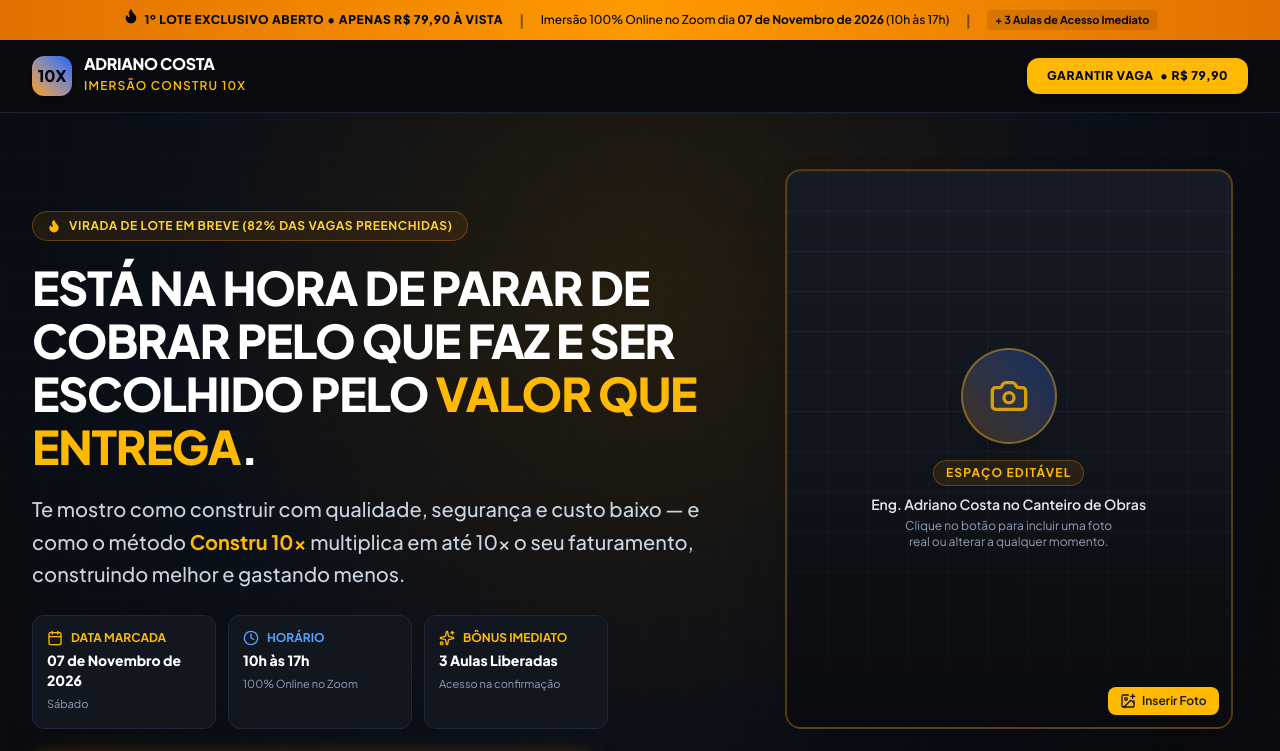
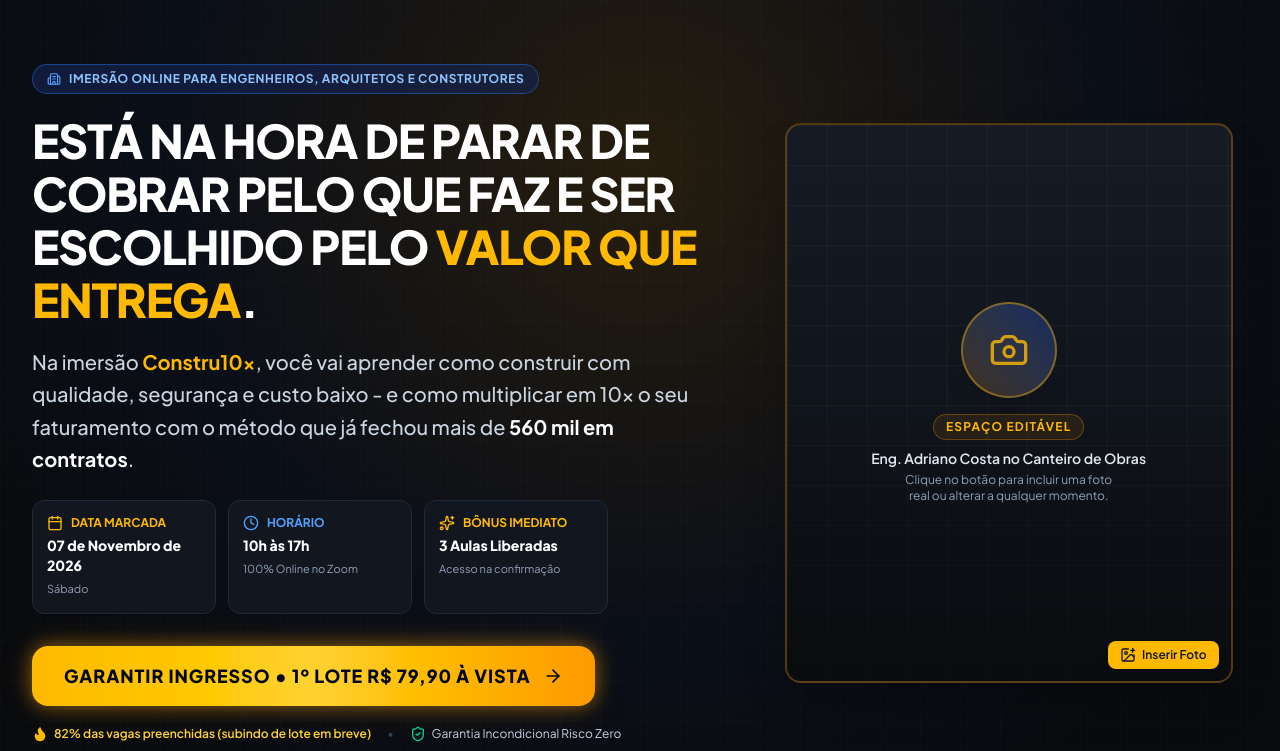
Before and after one commit to projetoadrianocosta/Constru10x_LP, a React (Vite) app: page / in a window 1280 px wide. Shown: the top 751 px of the page. Built offline with nearby package versions, Linux system fonts and the light colour scheme.

Commit message:
refactor: remove top scarcity banner
Clean up header by removing the top scarcity ticker to streamline the sales page layout.

```diff
--- a/src/App.tsx
+++ b/src/App.tsx
@@ -32,7 +32,6 @@
   TESTIMONIALS,
   FAQS
 } from './data/eventData';
-import { CountdownTimer } from './components/CountdownTimer';
 import { EditableImage } from './components/EditableImage';
 import { RevenueCalculator } from './components/RevenueCalculator';
 import { BonusModal } from './components/BonusModal';
@@ -56,57 +55,8 @@
   return (
     <div className="min-h-screen bg-[#090b0e] text-[#F3F4F6] relative selection:bg-amber-400 selection:text-slate-950">
 
-      {/* 1. TOP SCARCITY TICKER */}
-      <div className="bg-gradient-to-r from-amber-600 via-amber-500 to-amber-600 text-slate-950 py-2.5 px-4 font-bold text-xs sm:text-sm text-center shadow-lg relative z-30">
-        <div className="max-w-7xl mx-auto flex flex-wrap items-center justify-center gap-2 sm:gap-4">
-          <span className="flex items-center gap-1.5 uppercase tracking-wider text-[11px] sm:text-xs font-black">
-            <Flame className="w-4 h-4 text-slate-950 fill-slate-950 animate-bounce" />
-            1º LOTE EXCLUSIVO ABERTO • APENAS R$ 79,90 À VISTA
-          </span>
-          <span className="hidden md:inline text-slate-950/50">|</span>
-          <span className="text-xs font-medium">
-            Imersão 100% Online no Zoom dia <strong>07 de Novembro de 2026</strong> (10h às 17h)
-          </span>
-          <span className="hidden lg:inline text-slate-950/50">|</span>
-          <span className="text-[11px] font-bold text-slate-950 bg-black/10 px-2 py-0.5 rounded">
-            + 3 Aulas de Acesso Imediato
-          </span>
-        </div>
-      </div>
-
-      {/* 2. DIRECT RESPONSE HEADER (NO INTERACTIVE NAVIGATION MENU) */}
-      <header className="sticky top-0 z-30 bg-[#090b0e]/95 border-b border-slate-800/80 backdrop-blur-xl">
-        <div className="max-w-7xl mx-auto px-4 sm:px-6 lg:px-8 h-18 flex items-center justify-between">
-          <div className="flex items-center gap-3">
-            <div className="w-10 h-10 rounded-xl bg-gradient-to-tr from-amber-500 to-blue-600 flex items-center justify-center font-black text-slate-950 text-base shadow-md">
-              10X
-            </div>
-            <div>
-              <span className="font-extrabold text-sm sm:text-base tracking-tight text-white block leading-none">
-                ADRIANO COSTA
-              </span>
-              <span className="text-[10px] sm:text-xs text-amber-400 font-semibold tracking-widest uppercase">
-                Imersão Constru 10x
-              </span>
-            </div>
-          </div>
-
-          <div>
-            <button
-              type="button"
-              onClick={handleOpenCheckout}
-              id="header-cta-button"
-              className="px-4 sm:px-5 py-2.5 bg-amber-400 hover:bg-amber-300 text-slate-950 font-black text-xs uppercase tracking-wider rounded-xl shadow-md transition-all hover:scale-105 active:scale-95 flex items-center gap-1.5"
-            >
-              <span>Garantir Vaga</span>
-              <span className="hidden sm:inline">• R$ 79,90</span>
-            </button>
-          </div>
-        </div>
-      </header>
-
-      {/* 3. HERO SECTION (HIGH CONVERSION DIRECT RESPONSE) */}
-      <section className="relative pt-8 pb-16 sm:pt-14 sm:pb-24 overflow-hidden bg-radial-gradient">
+      {/* HERO SECTION (HIGH CONVERSION DIRECT RESPONSE) */}
+      <section className="relative pt-10 pb-16 sm:pt-16 sm:pb-24 overflow-hidden bg-radial-gradient">
         <div className="absolute inset-0 bg-grid-pattern opacity-40 pointer-events-none" />
 
         <div className="max-w-7xl mx-auto px-4 sm:px-6 lg:px-8 relative z-10">
@@ -114,10 +64,10 @@
 
             {/* Left Column: Direct Response Copy */}
             <div className="lg:col-span-7 text-center lg:text-left">
-              {/* Urgency Eyebrow Badge */}
-              <div className="inline-flex items-center gap-2 px-3.5 py-1.5 rounded-full bg-amber-500/10 border border-amber-500/30 text-amber-300 text-xs font-bold uppercase tracking-wider mb-5 backdrop-blur-sm">
-                <Flame className="w-3.5 h-3.5 text-amber-400 fill-amber-400" />
-                <span>Virada de lote em breve (82% das vagas preenchidas)</span>
+              {/* Category Eyebrow Badge */}
+              <div className="inline-flex items-center gap-2 px-3.5 py-1.5 rounded-full bg-blue-950/60 border border-blue-500/40 text-blue-300 text-xs font-bold uppercase tracking-wider mb-5 backdrop-blur-sm">
+                <Building2 className="w-3.5 h-3.5 text-blue-400" />
+                <span>Imersão Online para Engenheiros, Arquitetos e Construtores</span>
               </div>
 
               {/* Main Headline with ONLY Blue and Yellow accents */}
@@ -127,7 +77,7 @@
 
               {/* Core Promise Subtitle with Constru 10x */}
               <p className="text-base sm:text-lg md:text-xl text-slate-300 font-medium leading-relaxed mb-6 max-w-2xl mx-auto lg:mx-0">
-                Te mostro como construir com qualidade, segurança e custo baixo — e como o método <strong className="text-amber-400 font-bold">Constru 10x</strong> multiplica em até 10x o seu faturamento, construindo melhor e gastando menos.
+                Na imersão <strong className="text-amber-400 font-bold">Constru10x</strong>, você vai aprender como construir com qualidade, segurança e custo baixo - e como multiplicar em 10x o seu faturamento com o método que já fechou mais de <strong className="text-white font-bold">560 mil em contratos</strong>.
               </p>
 
               {/* Key Event Badges Grid */}
@@ -177,7 +127,7 @@
               <div className="flex flex-wrap items-center justify-center lg:justify-start gap-4 text-xs text-slate-400">
                 <span className="flex items-center gap-1.5 text-amber-300 font-semibold">
                   <Flame className="w-4 h-4 text-amber-400 fill-amber-400" />
-                  1º Lote encerra em 7 dias (subirá para o 2º Lote)
+                  82% das vagas preenchidas (subindo de lote em breve)
                 </span>
                 <span className="hidden sm:inline text-slate-700">•</span>
                 <span className="flex items-center gap-1.5 text-slate-300">
@@ -187,10 +137,10 @@
               </div>
             </div>
 
-            {/* Right Column: Hero Visual & Countdown */}
+            {/* Right Column: Hero Visual */}
             <div className="lg:col-span-5 flex flex-col items-center">
               {/* Editable Photo Container */}
-              <div className="w-full max-w-sm sm:max-w-md mb-6">
+              <div className="w-full max-w-sm sm:max-w-md">
                 <EditableImage
                   id="hero-adriano"
                   defaultLabel="Eng. Adriano Costa no Canteiro de Obras"
@@ -198,12 +148,6 @@
                   className="shadow-2xl border-2 border-amber-500/30"
                 />
               </div>
-
-              {/* Countdown Ticker for Lote 1 */}
-              <CountdownTimer
-                targetDate={EVENT_DETAILS.lot1DeadlineDate}
-                headline="1º LOTE ENCERRA EM 7 DIAS:"
-              />
             </div>
 
           </div>
```
